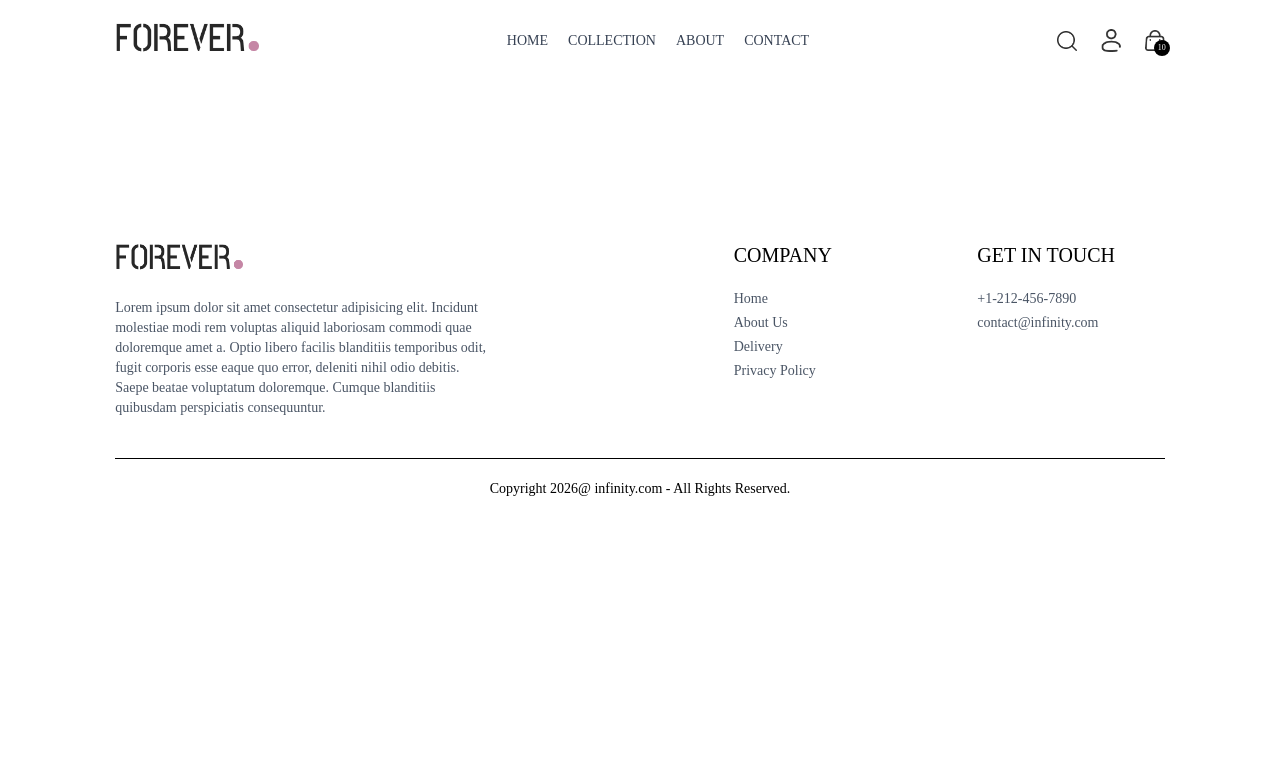
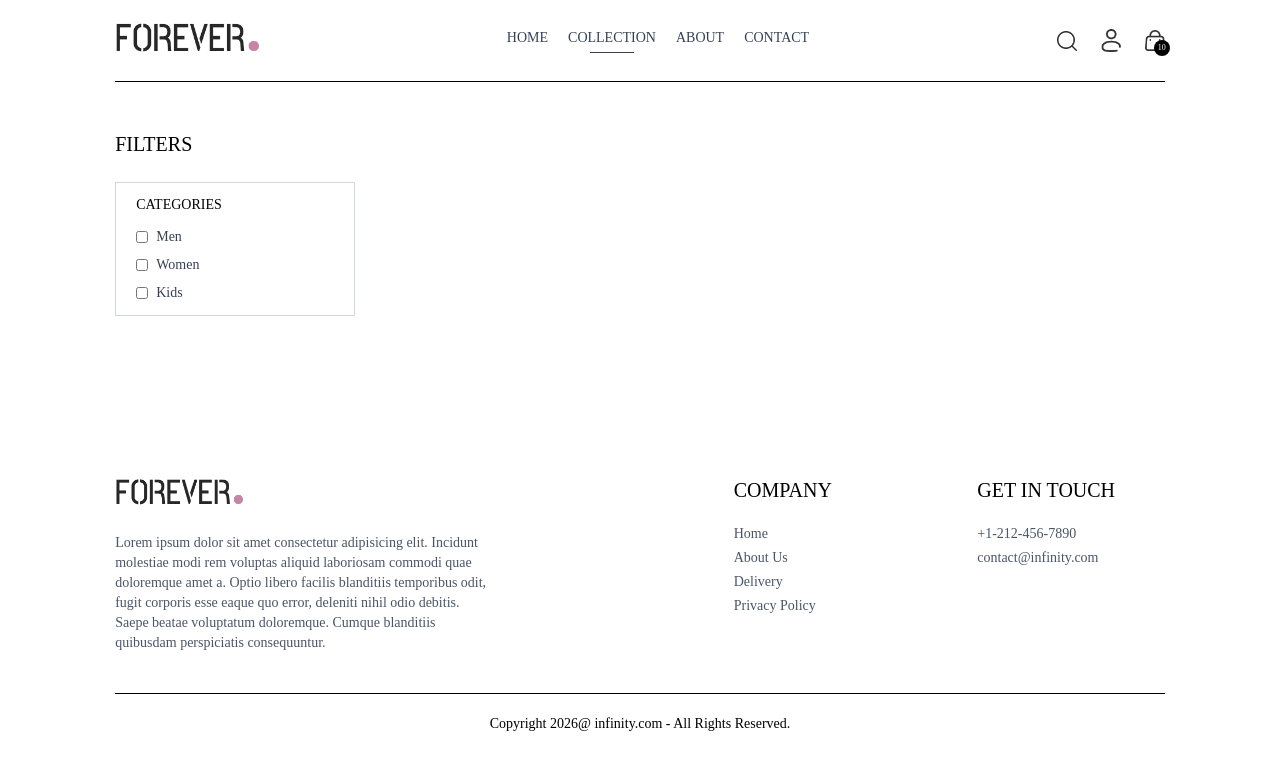
Before and after one commit to YashasviDagar/INFINITY, a React (Vite) app in the folder infinity/: page /collection in a window 1280 px wide. Shown: the top 770 px of the page. Built offline with nearby package versions, Linux system fonts and the light colour scheme.

Commit message:
Collection page starting and fixed a bug

```diff
--- a/infinity/src/components/Navbar.jsx
+++ b/infinity/src/components/Navbar.jsx
@@ -13,7 +13,7 @@ const Navbar = () => {
             <p>HOME</p>
             <hr className='w-2/4 border-none h-[1.5px] bg-gray-700 hidden'/>
         </NavLink>
-        <NavLink to='/collection hidden' className='flex flex-col items-center gap-1'>
+        <NavLink to='/collection' className='flex flex-col items-center gap-1'>
             <p>COLLECTION</p>
             <hr className='w-2/4 border-none h-[1.5px] bg-gray-700 hidden'/>
         </NavLink>
--- a/infinity/src/pages/Collection.jsx
+++ b/infinity/src/pages/Collection.jsx
@@ -1,8 +1,36 @@
-import React from 'react'
+import React, { useContext, useState } from 'react'
+import {ShopContext} from '../context/ShopContext'
 
 const Collection = () => {
+  {/*using context api we get all the datas of product */}
+   const {products} = useContext(ShopContext);
+   const [showFilter,setShowFilter] = useState(false);
+   console.log("Collection rendered, products:", products);
+
   return (
-    <div>
+    <div className='flex flex-col sm:flex-row gap-1 sm:gap-10 pt-10 border-t'>
+      {/* Filter options */}
+      <div className='min-w-60'>
+        <p onClick={() => setShowFilter(!showFilter)}
+   className='my-2 text-xl flex items-center cursor-pointer gap-2'>FILTERS</p>
+
+      {/* Catergory filter */}
+      <div className={`border border-gray-300 pl-5 py-3 mt-6 ${showFilter ? '' : 'hidden'} sm:block`}>
+        <p className='mb-3 text-sm font-medium'>CATEGORIES</p>
+        <div className='flex flex-col gap-2 text-sm font-light text-gray-700'>
+          <p className='flex gap-2'>
+            <input className='w-3' type="checkbox" name="" id="" value={'Men'} />Men
+          </p>
+          <p className='flex gap-2'>
+            <input className='w-3' type="checkbox" name="" id="" value={'Women'} />Women
+          </p>
+          <p className='flex gap-2'>
+            <input className='w-3' type="checkbox" name="" id="" value={'Kids'} />Kids
+          </p>
+
+        </div>
+      </div>
+      </div>
 
     </div>
   )
```
